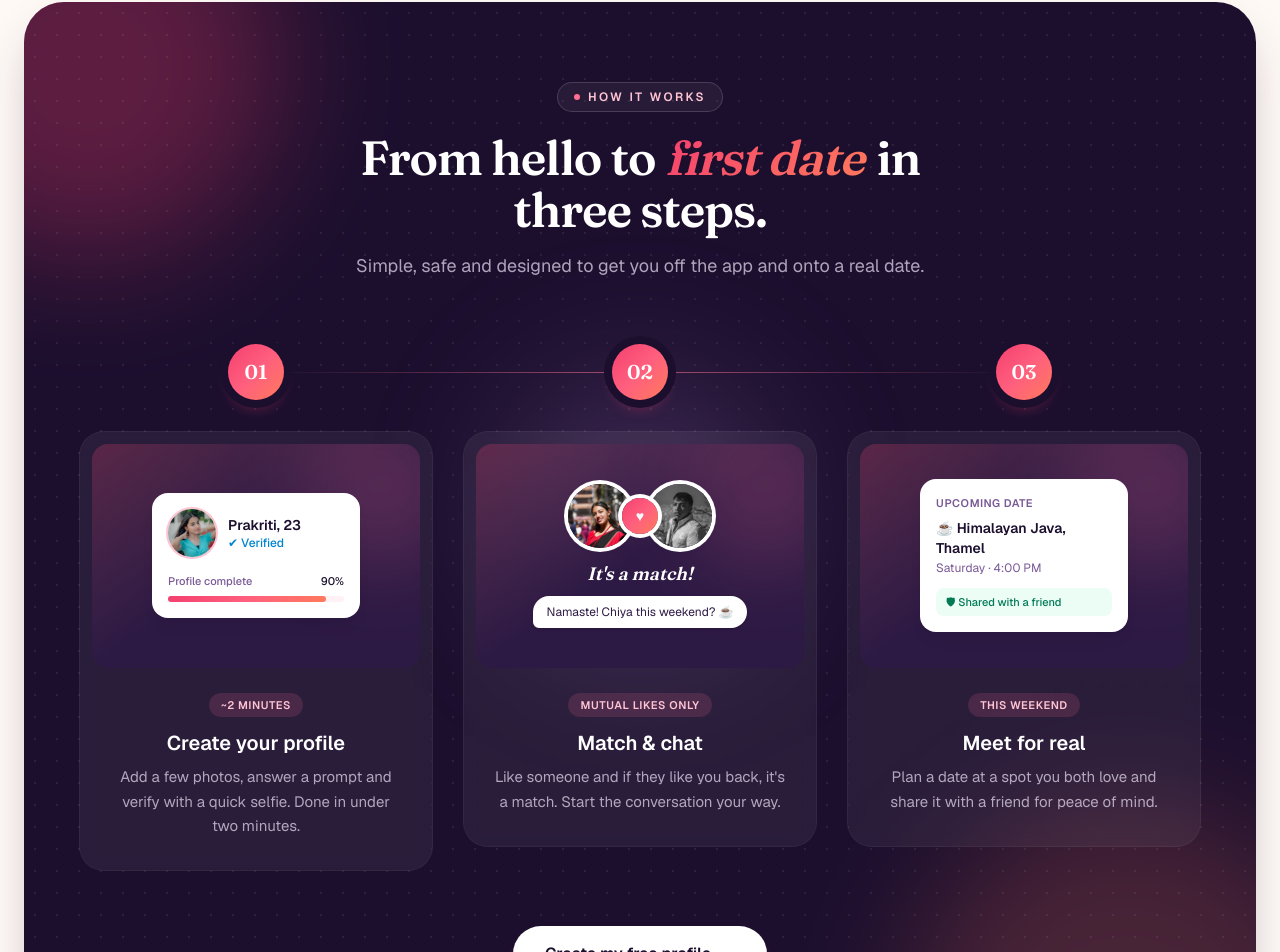
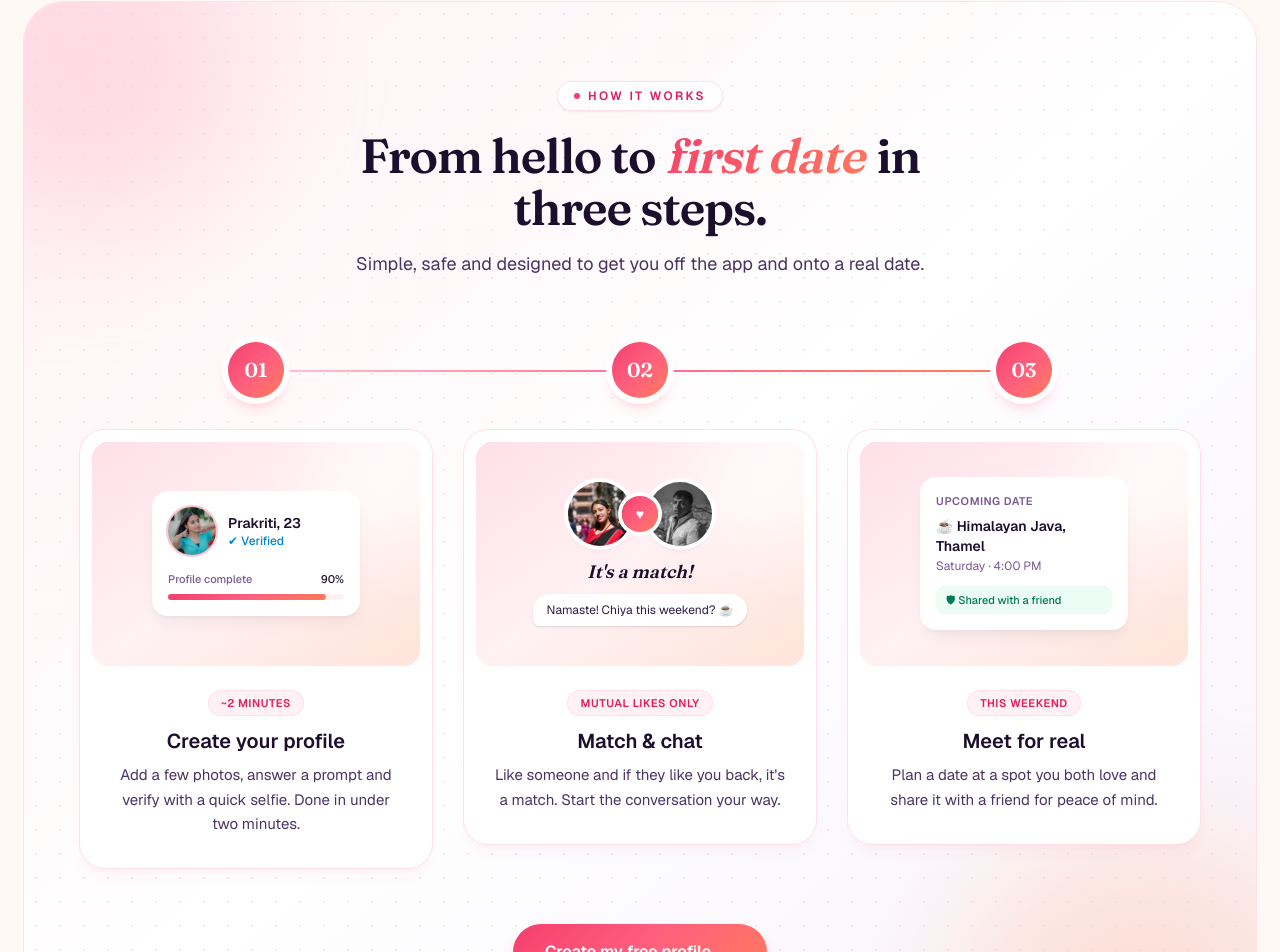
Before and after one commit to mijashsunar10/Dating_app, a Next.js app: page / in a window 1280 px wide. Shown: the part 1554-2506 px from the top of the page. Built offline with nearby package versions, Linux system fonts and the light colour scheme.

Commit message:
How it works: switch to light pastel panel

```diff
--- a/src/app/how-it-works.tsx
+++ b/src/app/how-it-works.tsx
@@ -31,47 +31,46 @@ const steps = [
 export default function HowItWorks() {
   return (
     <section id="how-it-works" className="mx-auto w-full max-w-7xl scroll-mt-6 px-6 pb-24 pt-4">
-      <div className="relative overflow-hidden rounded-[2.5rem] bg-plum-900 px-6 py-16 text-white shadow-2xl shadow-plum-900/30 sm:px-10 lg:px-14 lg:py-20">
-        {/* glows + dot texture */}
-        <div className="pointer-events-none absolute -left-32 -top-32 h-96 w-96 rounded-full bg-rose-500/30 blur-3xl" />
-        <div className="pointer-events-none absolute -bottom-40 -right-24 h-[28rem] w-[28rem] rounded-full bg-coral/20 blur-3xl" />
-        <div className="pointer-events-none absolute left-1/2 top-1/3 h-72 w-72 -translate-x-1/2 rounded-full bg-plum-500/30 blur-3xl" />
+      <div className="relative overflow-hidden rounded-[2.5rem] bg-gradient-to-br from-rose-50 via-white to-plum-50 px-6 py-16 ring-1 ring-rose-100 sm:px-10 lg:px-14 lg:py-20">
+        {/* soft pastel glows */}
+        <div className="pointer-events-none absolute -left-24 -top-24 h-80 w-80 rounded-full bg-rose-200/50 blur-3xl" />
+        <div className="pointer-events-none absolute -bottom-32 -right-20 h-96 w-96 rounded-full bg-peach/60 blur-3xl" />
         <div
-          className="pointer-events-none absolute inset-0 opacity-[0.07]"
-          style={{ backgroundImage: "radial-gradient(white 1px, transparent 1px)", backgroundSize: "22px 22px" }}
+          className="pointer-events-none absolute inset-0 opacity-40"
+          style={{ backgroundImage: "radial-gradient(#ffc4d3 1px, transparent 1px)", backgroundSize: "24px 24px" }}
         />
 
         <div className="relative mx-auto max-w-2xl text-center">
-          <p className="inline-flex items-center gap-2 rounded-full border border-white/15 bg-white/5 px-4 py-1.5 text-xs font-semibold uppercase tracking-[0.2em] text-rose-200">
-            <span className="h-1.5 w-1.5 rounded-full bg-rose-400" /> How it works
+          <p className="inline-flex items-center gap-2 rounded-full bg-white px-4 py-1.5 text-xs font-semibold uppercase tracking-[0.2em] text-rose-600 shadow-sm ring-1 ring-rose-100">
+            <span className="h-1.5 w-1.5 rounded-full bg-rose-500" /> How it works
           </p>
-          <h2 className="mt-5 font-display text-4xl font-semibold leading-[1.08] tracking-tight sm:text-5xl">
+          <h2 className="mt-5 font-display text-4xl font-semibold leading-[1.08] tracking-tight text-plum-900 sm:text-5xl">
             From hello to <span className="text-love italic">first date</span> in three steps.
           </h2>
-          <p className="mt-4 text-lg text-plum-100/70">Simple, safe and designed to get you off the app and onto a real date.</p>
+          <p className="mt-4 text-lg text-plum-700">Simple, safe and designed to get you off the app and onto a real date.</p>
         </div>
 
         <div className="relative mt-16">
           {/* connector line */}
-          <div className="absolute left-[16.66%] right-[16.66%] top-7 hidden h-px bg-gradient-to-r from-rose-400/0 via-rose-400/60 to-rose-400/0 md:block" />
+          <div className="absolute left-[16.66%] right-[16.66%] top-7 hidden h-0.5 rounded-full bg-gradient-to-r from-rose-200 via-rose-400 to-coral md:block" />
 
           <ol className="relative grid gap-12 md:grid-cols-3 md:gap-8">
             {steps.map((s) => (
               <li key={s.n} className="group flex flex-col items-center text-center">
-                <span className="bg-love grid h-14 w-14 place-items-center rounded-full font-display text-xl font-semibold text-white shadow-lg shadow-rose-500/40 ring-8 ring-plum-900 transition duration-300 group-hover:scale-110">
+                <span className="bg-love grid h-14 w-14 place-items-center rounded-full font-display text-xl font-semibold text-white shadow-lg shadow-rose-500/30 ring-[6px] ring-white transition duration-300 group-hover:scale-110">
                   {s.n}
                 </span>
-                <div className="mt-8 w-full rounded-3xl bg-white/[0.06] p-3 ring-1 ring-white/10 backdrop-blur-sm transition duration-300 group-hover:-translate-y-1.5 group-hover:bg-white/[0.09] group-hover:ring-rose-400/40">
-                  <div className="relative grid h-56 place-items-center overflow-hidden rounded-2xl bg-gradient-to-br from-rose-500/25 via-plum-800 to-plum-800">
-                    <div className="absolute -right-10 -top-10 h-40 w-40 rounded-full bg-rose-400/20 blur-2xl" />
+                <div className="mt-8 w-full rounded-3xl bg-white p-3 shadow-lg shadow-rose-500/5 ring-1 ring-rose-100 transition duration-300 group-hover:-translate-y-1.5 group-hover:shadow-xl group-hover:shadow-rose-500/15">
+                  <div className="relative grid h-56 place-items-center overflow-hidden rounded-2xl bg-gradient-to-br from-rose-100 via-rose-50 to-peach/60">
+                    <div className="absolute -right-10 -top-10 h-36 w-36 rounded-full bg-white/70 blur-2xl" />
                     <div className="relative transition duration-300 group-hover:scale-[1.03]">{s.visual}</div>
                   </div>
                   <div className="px-4 pb-5 pt-6">
-                    <span className="inline-block rounded-full bg-rose-400/15 px-3 py-1 text-[11px] font-semibold uppercase tracking-wider text-rose-200">
+                    <span className="inline-block rounded-full bg-rose-50 px-3 py-1 text-[11px] font-semibold uppercase tracking-wider text-rose-600 ring-1 ring-rose-100">
                       {s.tag}
                     </span>
-                    <h3 className="mt-3 text-xl font-semibold">{s.title}</h3>
-                    <p className="mt-2 text-[15px] leading-relaxed text-plum-100/70">{s.text}</p>
+                    <h3 className="mt-3 text-xl font-semibold text-plum-900">{s.title}</h3>
+                    <p className="mt-2 text-[15px] leading-relaxed text-plum-700">{s.text}</p>
                   </div>
                 </div>
               </li>
@@ -82,12 +81,12 @@ export default function HowItWorks() {
         <div className="relative mt-14 flex flex-col items-center gap-3">
           <a
             href="#"
-            className="group inline-flex items-center gap-2 rounded-full bg-white px-8 py-4 text-base font-semibold text-plum-900 shadow-lg shadow-rose-500/20 transition hover:-translate-y-0.5 hover:bg-rose-50"
+            className="bg-love group inline-flex items-center gap-2 rounded-full px-8 py-4 text-base font-semibold text-white shadow-lg shadow-rose-500/30 transition hover:-translate-y-0.5 hover:shadow-xl hover:shadow-rose-500/40"
           >
             Create my free profile
             <span className="transition group-hover:translate-x-1">→</span>
           </a>
-          <p className="text-sm text-plum-100/60">Free to join · Takes less than 2 minutes</p>
+          <p className="text-sm text-plum-500">Free to join · Takes less than 2 minutes</p>
         </div>
       </div>
     </section>
@@ -129,7 +128,7 @@ function MatchVisual() {
           <Image src={aarav} alt="" fill sizes="64px" className="object-cover" />
         </span>
       </div>
-      <p className="mt-3 font-display text-lg font-semibold italic text-white">It&apos;s a match!</p>
+      <p className="mt-3 font-display text-lg font-semibold italic text-plum-900">It&apos;s a match!</p>
       <p className="mt-2 rounded-2xl rounded-bl-md bg-white px-3.5 py-2 text-xs text-plum-800 shadow-sm">Namaste! Chiya this weekend? ☕</p>
     </div>
   );
```
